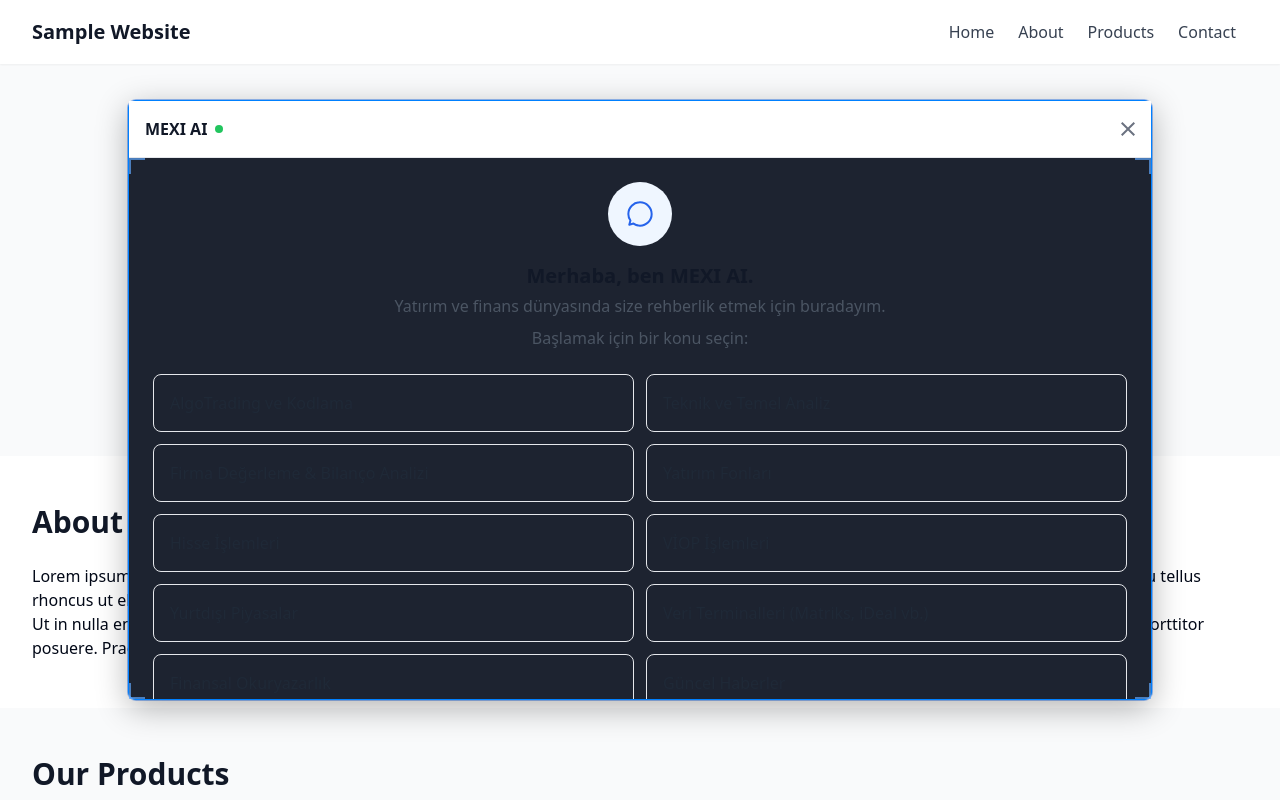
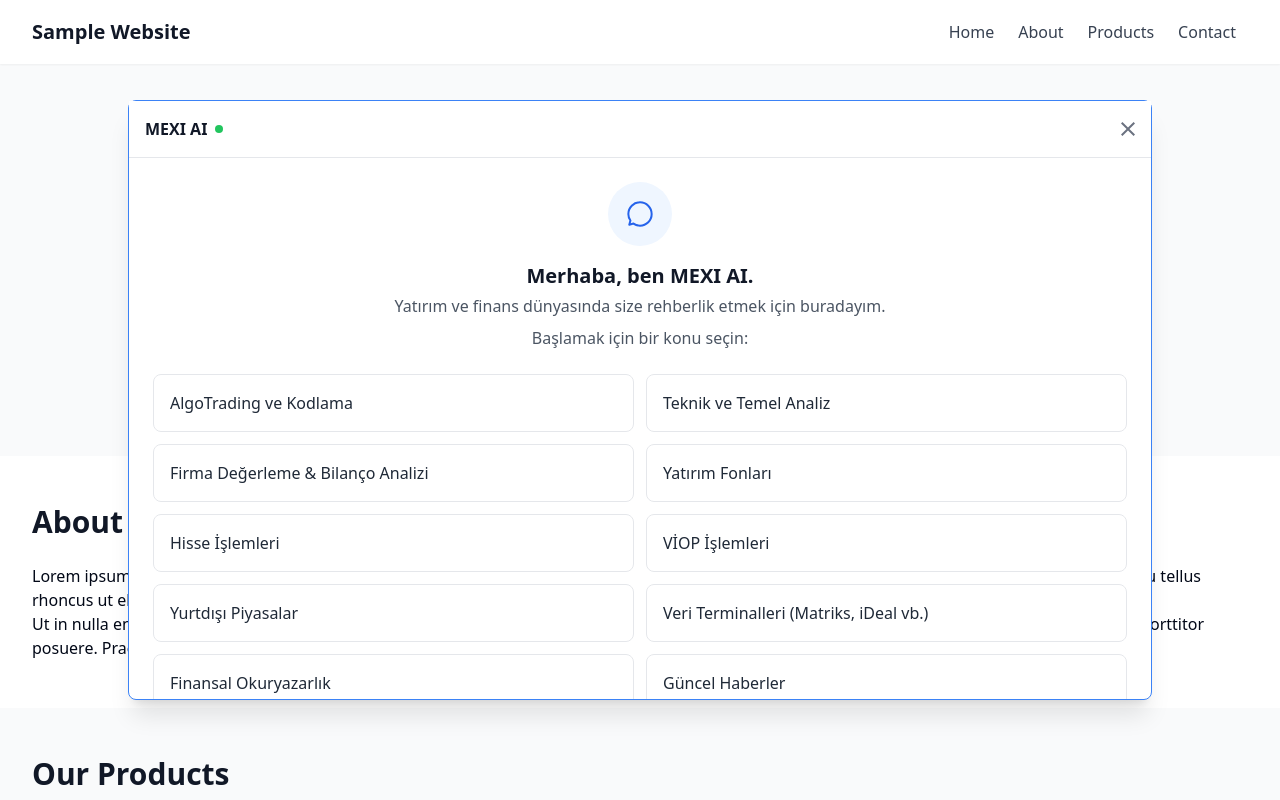
Before and after one commit to ysrk-kdl/mexi-ai-talk, a React (Vite) app: page / in a window 1280 px wide. Both pictures are taken after a click on the button "Mesaj yazın...". Shown: the top 800 px of the page. Built offline with nearby package versions, Linux system fonts and the light colour scheme.

Commit message:
Fix: Black background on expand, remove expand icon
Fixes the black background issue when the chat widget is expanded. Removes the expand icon from the initial view, displaying only "MEXI AI" and the button.

```diff
--- a/src/components/ChatWidget/ChatButton.tsx
+++ b/src/components/ChatWidget/ChatButton.tsx
@@ -1,6 +1,5 @@
 
 import { useState, useEffect } from 'react';
-import { CircuitBoard } from 'lucide-react';
 import { cn } from '@/lib/utils';
 
 interface ChatButtonProps {
@@ -24,16 +23,9 @@ const ChatButton = ({ onClick, isOpen }: ChatButtonProps) => {
 
   return (
     <div className="fixed left-1/2 top-1/2 transform -translate-x-1/2 -translate-y-1/2 z-50 flex flex-col items-center">
-      <div className="bg-white rounded-full p-4 shadow-lg mb-3 flex items-center justify-between w-64">
-        <div className="flex items-center gap-2">
-          <span className="font-medium text-gray-800">MEXI AI</span>
-          <div className="w-2 h-2 bg-green-500 rounded-full"></div>
-        </div>
-        <button className="w-6 h-6 text-gray-400 flex items-center justify-center">
-          <svg width="16" height="16" viewBox="0 0 24 24" fill="none" stroke="currentColor" strokeWidth="2" strokeLinecap="round" strokeLinejoin="round">
-            <path d="M15 3h6v6M14 10l6.1-6.1M9 21H3v-6M10 14l-6.1 6.1"/>
-          </svg>
-        </button>
+      <div className="mb-3 text-center">
+        <span className="font-medium text-gray-800">MEXI AI</span>
+        <div className="w-2 h-2 bg-green-500 rounded-full mx-auto mt-1"></div>
       </div>
 
       <button
--- a/src/components/ChatWidget/index.tsx
+++ b/src/components/ChatWidget/index.tsx
@@ -132,8 +132,7 @@ const ChatWidget = () => {
         className={cn(
           "fixed left-1/2 top-1/2 transform -translate-x-1/2 -translate-y-1/2 z-50 rounded-lg shadow-xl transition-all duration-300",
           "flex flex-col border border-blue-500",
-          "ai-circuit-pattern ai-circuit-border ai-circuit-nodes",
-          "ai-chat-widget ai-widget-shadow",
+          "bg-white", // Changed from dark background to white
           isOpen ? "w-[80%] h-[600px] max-h-[80vh] opacity-100" : "h-0 opacity-0 invisible"
         )}
       >
@@ -148,11 +147,6 @@ const ChatWidget = () => {
 
         {/* Content */}
         <div className="flex-1 overflow-hidden relative">
-          {/* Circuit design elements */}
-          <div className="absolute top-0 left-0 w-4 h-4 border-t-2 border-l-2 border-blue-400 opacity-70"></div>
-          <div className="absolute top-0 right-0 w-4 h-4 border-t-2 border-r-2 border-blue-400 opacity-70"></div>
-          <div className="absolute bottom-0 left-0 w-4 h-4 border-b-2 border-l-2 border-blue-400 opacity-70"></div>
-          <div className="absolute bottom-0 right-0 w-4 h-4 border-b-2 border-r-2 border-blue-400 opacity-70"></div>
 
           {currentView === 'topics' ? (
             <TopicSelection onSelectTopic={handleSelectTopic} />
```
